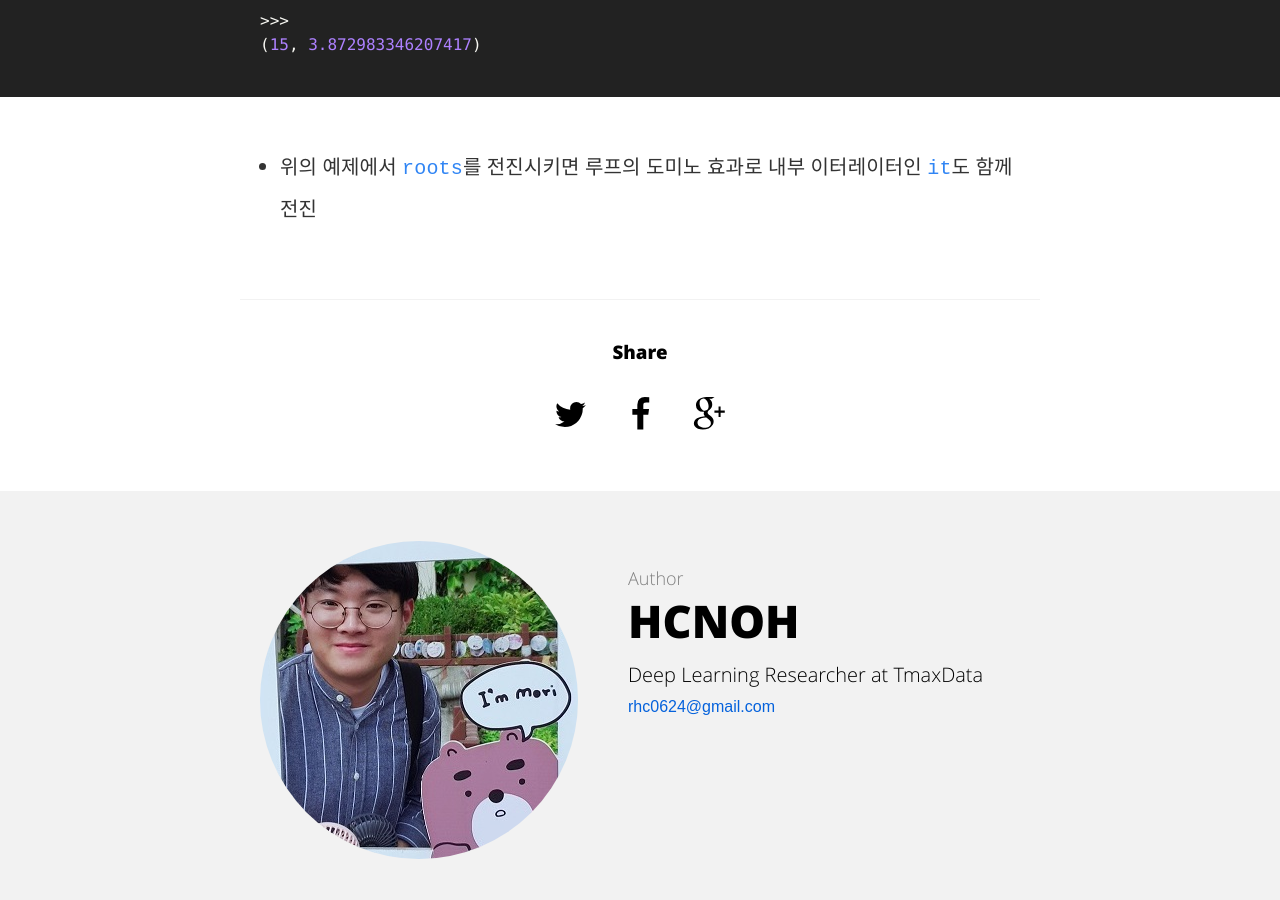
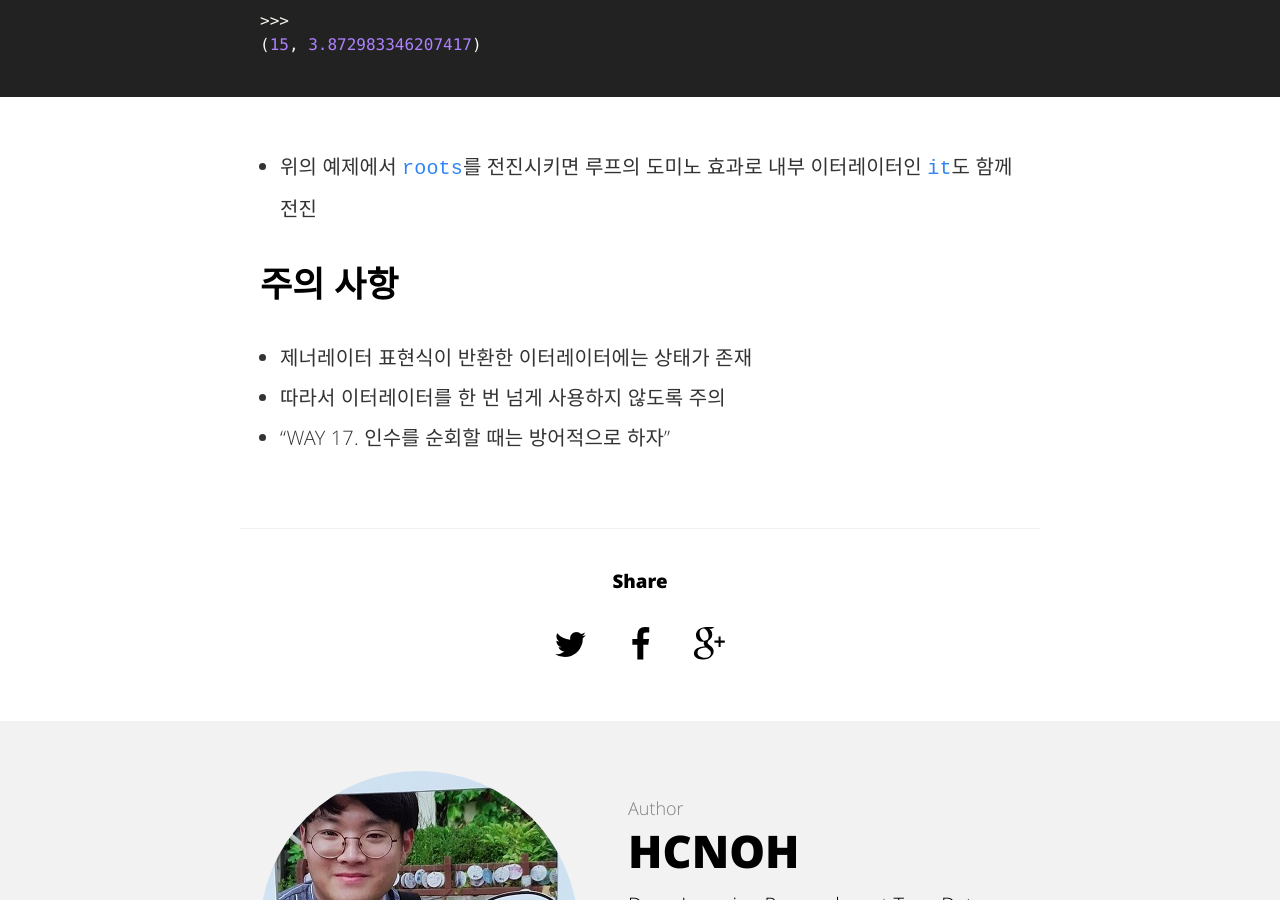
Before and after one commit to hcnoh/blog-prev, a Jekyll site: the page built from _posts/2018-09-17-effective-python-way09.md, in a window 1280 px wide and 900 px high, scrolled down 2906 px. Built offline with Jekyll 4.4.1, drawn with Linux system fonts in a browser that asks for light colours; comment, search, counter and statistics services are not loaded.

Commit message:
Update 2018-09-17-effective-python-way09.md

```diff
--- a/_posts/2018-09-17-effective-python-way09.md
+++ b/_posts/2018-09-17-effective-python-way09.md
@@ -60,3 +60,8 @@ print(next(roots))
 (15, 3.872983346207417)
 {% endhighlight %}
 - 위의 예제에서 `roots`를 전진시키면 루프의 도미노 효과로 내부 이터레이터인 `it`도 함께 전진
+
+## 주의 사항
+- 제너레이터 표현식이 반환한 이터레이터에는 상태가 존재
+- 따라서 이터레이터를 한 번 넘게 사용하지 않도록 주의
+- "WAY 17. 인수를 순회할 때는 방어적으로 하자"
```
